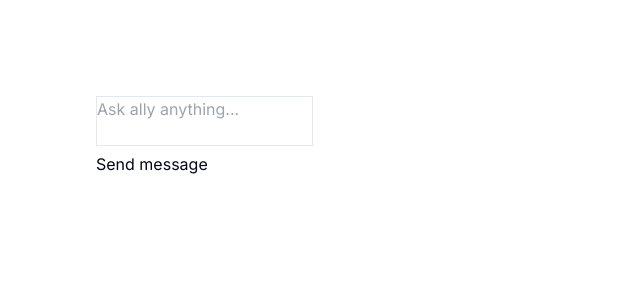
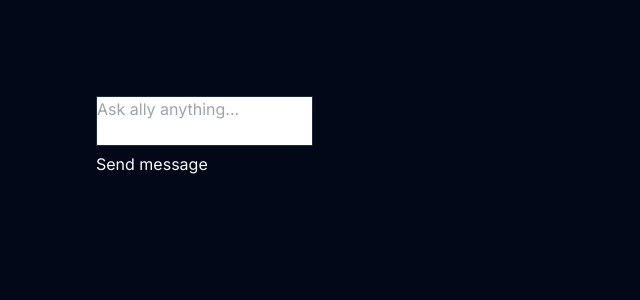
Before and after one commit to sammyodiagbe/gemini-project, a Next.js app: page / in a window 1280 px wide. Shown: the top 300 px of the page, without its empty margins (0-640 px from the left). Built offline with nearby package versions, Linux system fonts and the light colour scheme; no server answers.

Commit message:
ui: flashcard styles updates

```diff
--- a/package.json
+++ b/package.json
@@ -22,6 +22,7 @@
     "pdfjs-dist": "^4.3.136",
     "pdftohtml": "^0.2.0",
     "react": "^18",
+    "react-card-flip": "^1.2.3",
     "react-confetti": "^6.1.0",
     "react-dom": "^18",
     "react-icons": "^5.2.1",
--- a/src/app/globals.css
+++ b/src/app/globals.css
@@ -1,5 +1,20 @@
 @tailwind base;
   @tailwind components;
+
+
+  .card-container {
+    @apply h-[450px] w-[320px] rounded-lg;
+  }
+  .card-face {
+    @apply h-[450px] w-[320px] grid place-content-center text-center px-3 rounded-lg shadow-md cursor-pointer hover:ring-2 transition-all;
+  }
+  .card-front {
+    @apply bg-gradient-to-r from-fuchsia-600 via-violet-600 to-purple-600 text-white;
+  }
+
+  .card-back {
+    @apply bg-gray-200;
+  }
   @tailwind utilities;
 
   @layer base {
--- a/src/app/layout.tsx
+++ b/src/app/layout.tsx
@@ -16,7 +16,7 @@ export default function RootLayout({
   children: React.ReactNode;
 }>) {
   return (
-    <html lang="en" className="bg-black text-white">
+    <html lang="en" className="dark">
       <body className={cn(inter.className, "")}>{children}</body>
     </html>
   );
--- a/src/components/flashCardComponent.tsx
+++ b/src/components/flashCardComponent.tsx
@@ -1,6 +1,7 @@
 import { FlashCardType } from "@/lib/type";
-import { FC } from "react";
+import { FC, useState } from "react";
 import MarkdownView from "react-showdown";
+import FlashCard from "react-card-flip";
 
 type FlashCardPropTypes = {
   message: string;
@@ -9,20 +10,19 @@ type FlashCardPropTypes = {
 
 const FlashCardComponent: FC<FlashCardPropTypes> = ({ message, flashcard }) => {
   const { front, back } = flashcard;
+  const [flip, setFlip] = useState(false);
   return (
     <div className="">
       <MarkdownView markdown={message} />
-      <div className="group bg-green-400">
-        <div className="h-[380px] w-[280px] mx-auto mt-[100px] [transform-style:perspective-3d] group-hover:rotate-y-[180deg]">
-          <div className="relative card h-[380px] w-[280px] rounded-md bg-blue-500 text-white">
-            <div className="absolutew-full h-full [backface-visibility]">
-              <p>{front}</p>
-            </div>
-            <div className="absolute h-full w-full bg-orange-500">
-              <p>{back}</p>
-            </div>
+      <div className="py-8 grid justify-center">
+        <FlashCard isFlipped={flip} containerClassName="card-container">
+          <div className="card-face card-front" onClick={() => setFlip(!flip)}>
+            <p className="text-xl font-semibold">{front}</p>
           </div>
-        </div>
+          <div className="card-face card-back" onClick={() => setFlip(!flip)}>
+            <p className="text-xl font-semibold">{back}</p>
+          </div>
+        </FlashCard>
       </div>
     </div>
   );
--- a/tailwind.config.ts
+++ b/tailwind.config.ts
@@ -1,5 +1,4 @@
 import type { Config } from "tailwindcss";
-import plugin from "tailwindcss/plugin";
 
 const config = {
   darkMode: ["class"],
@@ -75,21 +74,7 @@ const config = {
       },
     },
   },
-  plugins: [
-    require("tailwindcss-animate"),
-    plugin(function ({ addUtilities }) {
-      const newUtilities = {
-        ".backface-visible": {
-          backfaceVisibility: "visible",
-        },
-        ".backface-hidden": {
-          backfaceVisibility: "hidden",
-        },
-      };
-
-      addUtilities(newUtilities);
-    }),
-  ],
+  plugins: [require("tailwindcss-animate")],
 } satisfies Config;
 
 export default config;
```
Also changed, not shown: 1 other file (tests, documents, lock files or other folders).
